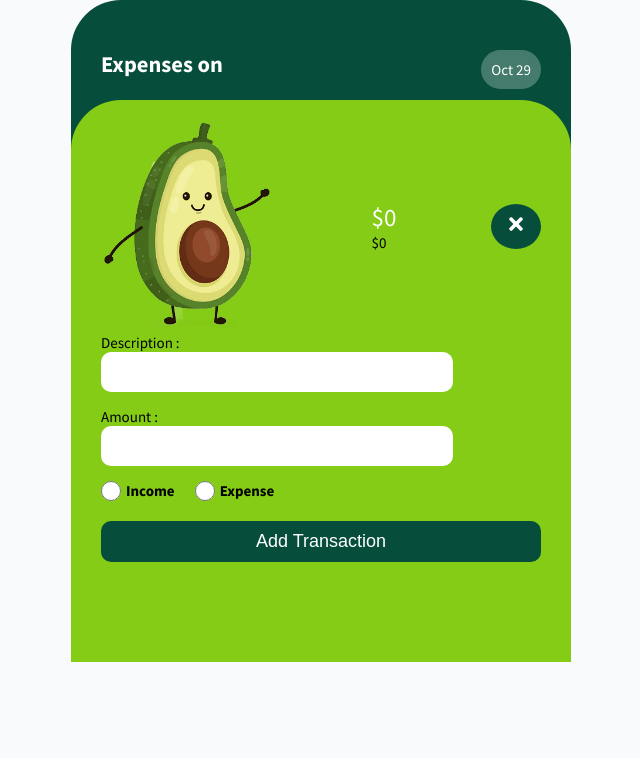
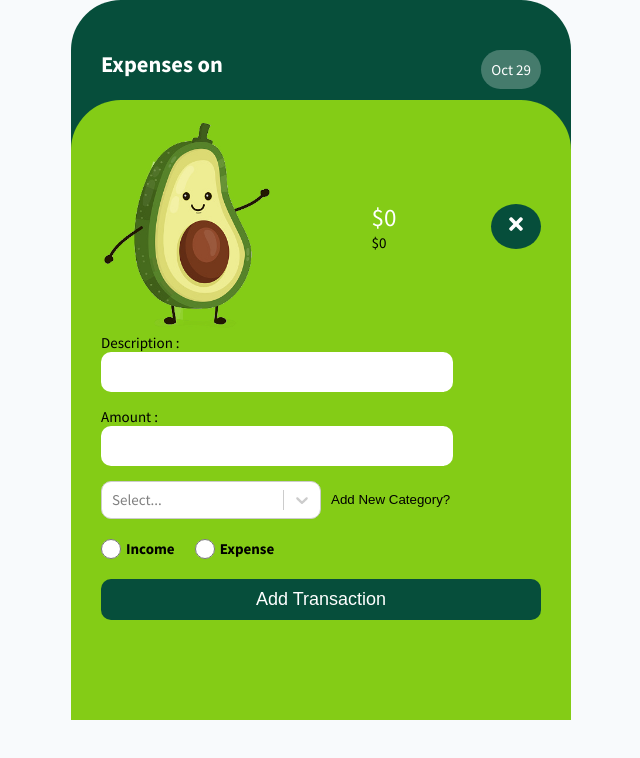
Before and after one commit to sepidehbiglarizadeh/GoodBudget, a React (Create React App) app: page / in a window 1280 px wide. Both pictures are taken after a click on the button 834 px from the left and 226 px from the top of the page. Shown: the top 758 px of the page, without its empty margins (319-959 px from the left). Built offline with nearby package versions, Linux system fonts and the light colour scheme.

Commit message:
add new category

```diff
--- a/package.json
+++ b/package.json
@@ -7,6 +7,7 @@
     "react-dom": "^18.2.0",
     "react-icons": "^4.6.0",
     "react-scripts": "5.0.1",
+    "react-select": "^5.5.7",
     "web-vitals": "^2.1.4"
   },
   "scripts": {
--- a/src/App.css
+++ b/src/App.css
@@ -1,3 +1,7 @@
-.app{
-    height: 100vh;
+.app {
+  height: 100vh;
 }
+
+.hidden {
+    display: none;
+  }
--- /dev/null
+++ b/src/components/TransactionForm/Category/Category.module.css
@@ -0,0 +1,52 @@
+.categoryWrapper {
+    display: flex;
+    align-items: center;
+    margin-bottom: 2rem;
+  }
+
+  .categoryBtn {
+    background-color: transparent;
+    border: none;
+    outline: none;
+    cursor: pointer;
+  }
+
+  .select {
+    width: 50%;
+    margin-right: 1rem;
+  }
+
+  .newCategory {
+    display: flex;
+    align-items: center;
+    margin-bottom: 2rem;
+  }
+
+  .newCategory input  {
+    height: 40px;
+    padding: 1rem;
+    border-radius: 10px;
+    border: none;
+    outline: none;
+    margin-right: 1rem;
+  }
+
+  .addCategoryBtn{
+      background-color: var(--color-primary);
+      color: #fff;
+      border: none;
+      outline: none;
+      cursor: pointer;
+      height: 40px;
+      border-radius: 10px;
+      padding: 1rem 1.5rem;
+  }
+
+  .closeBtn{
+      background-color: transparent;
+      border: none;
+      outline: none;
+      cursor: pointer;
+      padding: 1rem ;
+      height: 40px;
+  }
--- /dev/null
+++ b/src/components/TransactionForm/Category/Ctaegory.js
@@ -0,0 +1,81 @@
+import Select from "react-select";
+import { FaTimes } from "react-icons/fa";
+import { useState } from "react";
+import styles from "./Category.module.css";
+
+// const options = [
+//   { value: "food", label: "Food" },
+//   { value: "travel", label: "Travel" },
+//   { value: "shopping", label: "Shopping" },
+//   { value: "other", label: "Other" },
+// ];
+
+const Category = ({ selectedOption, handleCHange }) => {
+  const [isShow, setIsShow] = useState(false);
+  const [inputValue, setInputValue] = useState("");
+  const [categories, setCategories] = useState([
+    { value: "food", label: "Food" },
+    { value: "travel", label: "Travel" },
+    { value: "shopping", label: "Shopping" },
+    { value: "other", label: "Other" },
+  ]);
+
+  const showNewCategoryHandler = (e) => {
+    e.preventDefault();
+    setIsShow((prevState) => !prevState);
+  };
+
+  const changeHandler = (e) => {
+    setInputValue(e.target.value);
+  };
+
+  const addNewCategoryHandler = (e) => {
+    e.preventDefault();
+    setCategories([...categories, { value: inputValue, label: inputValue }]);
+    setIsShow(false);
+  };
+
+  return (
+    <>
+      <div className={`${isShow ? "hidden" : styles.categoryWrapper}`}>
+        <Select
+          defaultValue={selectedOption}
+          onChange={handleCHange}
+          options={categories}
+          className={styles.select}
+          theme={(theme) => ({
+            ...theme,
+            borderRadius: 10,
+            colors: {
+              ...theme.colors,
+              primary25: "#84cc16",
+              primary: "#064e3b",
+            },
+          })}
+        />
+        <button className={styles.categoryBtn} onClick={showNewCategoryHandler}>
+          Add New Category?
+        </button>
+      </div>
+      <div className={`${isShow ? styles.newCategory : "hidden"}`}>
+        <input
+          type="text"
+          placeholder="New Category"
+          value={inputValue}
+          onChange={changeHandler}
+        />
+        <button
+          className={styles.addCategoryBtn}
+          onClick={addNewCategoryHandler}
+        >
+          Add
+        </button>
+        <button className={styles.closeBtn} onClick={showNewCategoryHandler}>
+          <FaTimes />
+        </button>
+      </div>
+    </>
+  );
+};
+
+export default Category;
--- a/src/components/TransactionForm/TransactionForm.js
+++ b/src/components/TransactionForm/TransactionForm.js
@@ -1,14 +1,41 @@
+import { useState } from "react";
+import Category from "./Category/Ctaegory";
 import styles from "./TransactionForm.module.css";
 
-const TransactionForm = ({isShow}) => {
+const TransactionForm = ({ isShow }) => {
+  const [selectedOption, setSelectedOption] = useState(null);
+
+  const handleCHange = (selectedOption) => {
+    setSelectedOption(selectedOption);
+  };
+
   return (
-    <form className={`${isShow ? "" : styles.hidden}`}>
+    <form className={`${isShow ? "" : "hidden"}`}>
+      <Inputs />
+      <Category selectedOption={selectedOption} handleCHange={handleCHange} />
+      <RadioBtns />
+      <button className={styles.btn}>Add Transaction</button>
+    </form>
+  );
+};
+
+export default TransactionForm;
+
+// _________________________________________________________________________________________________
+
+const Inputs = () => {
+  return (
     <div className={styles.inputWrapper}>
       <label>Description : </label>
       <input type="text" />
       <label>Amount : </label>
       <input type="number" />
     </div>
+  );
+};
+
+const RadioBtns = () => {
+  return (
     <div className={styles.radioWrapper}>
       <div className={styles.radio}>
         <input type="radio" id="income" />
@@ -19,9 +46,5 @@ const TransactionForm = ({isShow}) => {
         <label htmlFor="expense">Expense</label>
       </div>
     </div>
-      <button className={styles.btn}>Add Transaction</button>
-    </form>
   );
 };
-
-export default TransactionForm;
--- a/src/components/TransactionForm/TransactionForm.module.css
+++ b/src/components/TransactionForm/TransactionForm.module.css
@@ -1,47 +1,47 @@
-
-.inputWrapper input{
+.inputWrapper input,
+.categoryWrapper input {
   display: block;
   margin-bottom: 1.5rem;
   width: 80%;
-    padding: 1rem ;
+  padding: 1rem;
   height: 40px;
   border: none;
   outline: none;
   border-radius: 10px;
 }
 
-.inputWrapper input:focus{
+.inputWrapper input:focus,
+.categoryWrapper input:focus ,
+.newCategory input:focus{
   border: 2px solid var(--color-primary);
 }
 
-.radioWrapper{
+.radioWrapper {
   display: flex;
   align-items: center;
   margin-bottom: 2rem;
 }
 
-.radio{
+.radio {
   display: flex;
   align-items: center;
   margin-right: 2rem;
 }
 
-.radio input{
+.radio input {
   width: 20px;
   height: 20px;
   margin-right: 0.5rem;
 }
 
-.radio label{
+.radio label {
   cursor: pointer;
   font-weight: bold;
 }
 
-.hidden{
-    display: none;
-}
 
-.btn{
+
+.btn {
   width: 100%;
   padding: 1rem 0;
   font-size: 1.8rem;
```
Also changed, not shown: 1 other file (tests, documents, lock files or other folders). Lines whose indentation alone changed are shown as unchanged.
